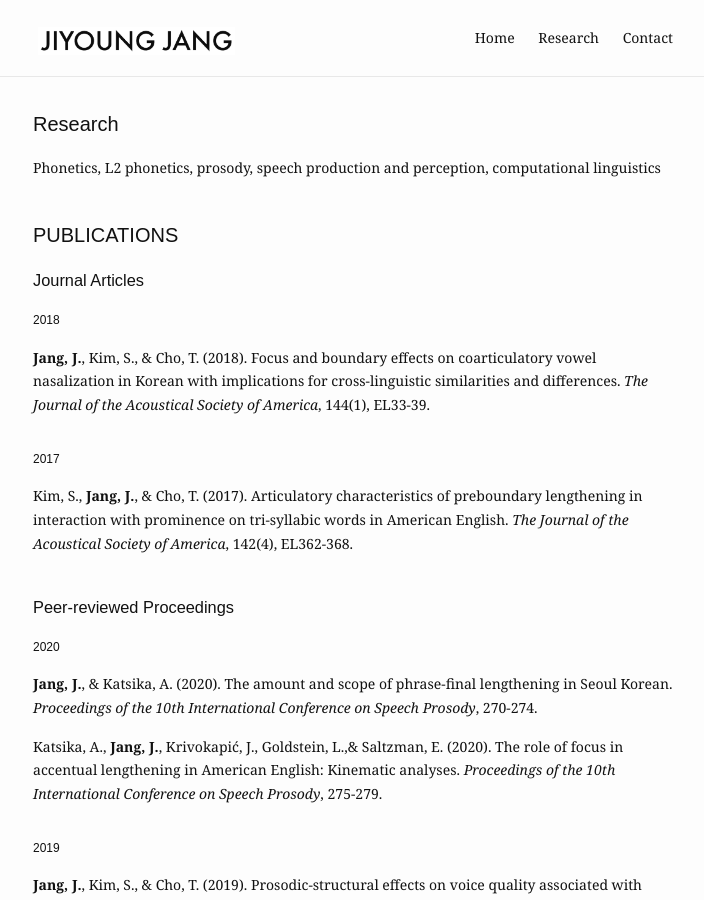
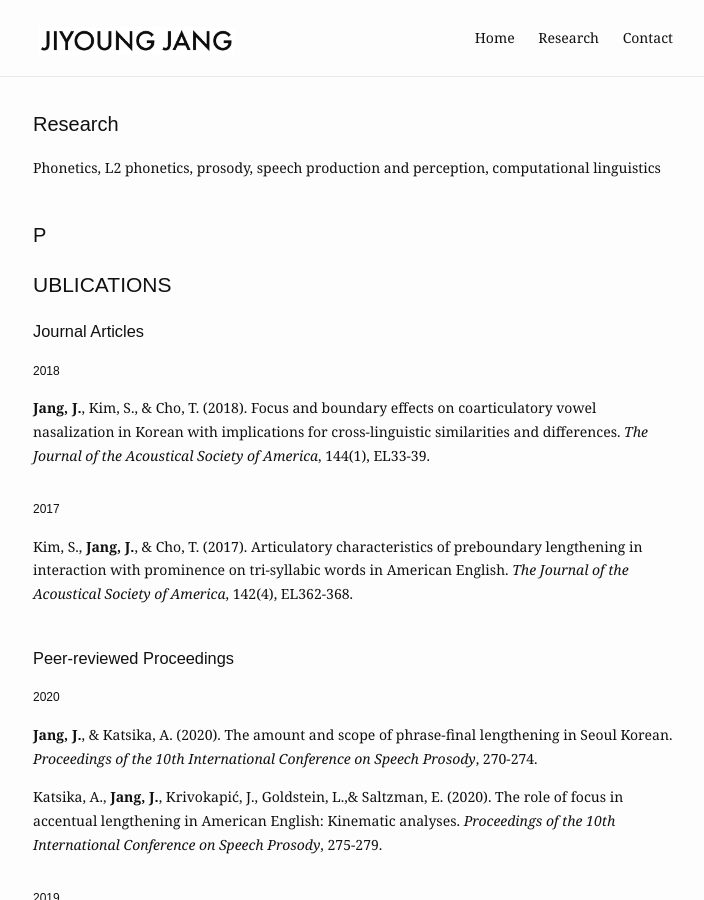
Before and after one commit to jiyoungj/jiyoungj.github.io, a Jekyll site: the page built from research.md, in a window 1280 px wide and 900 px high. Shown: the whole window, without its empty margins (287-991 px from the left). Built offline with Jekyll 4.4.1, drawn with Linux system fonts in a browser that asks for light colours.

Commit message:
Update research.md

```diff
--- a/research.md
+++ b/research.md
@@ -9,7 +9,7 @@ Phonetics, L2 phonetics, prosody, speech production and perception, computationa
 
 <h6 style="font-size:5px"><br></h6>
 
-<h1 class="page-heading">PUBLICATIONS</h1>
+<h1 class="page-heading">P</h1><h2>UBLICATIONS</h2>
  <h3>Journal Articles</h3>
   <h4>2018</h4>
 
```
